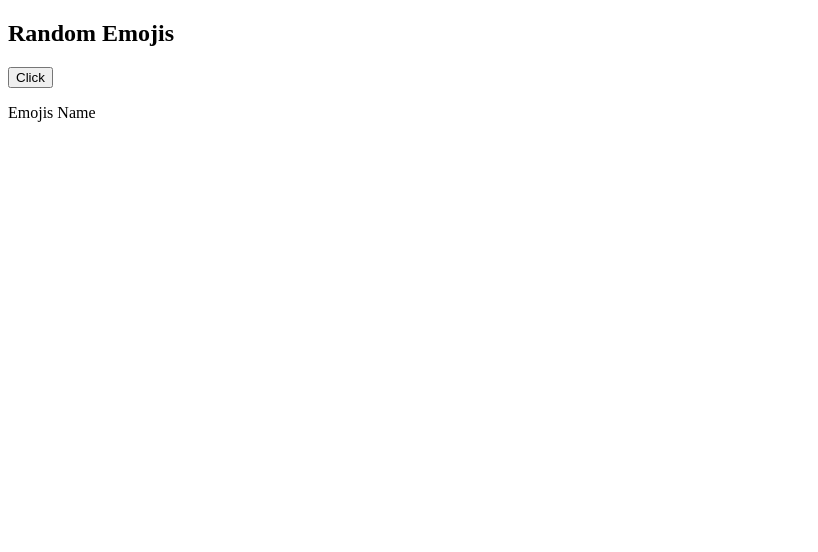
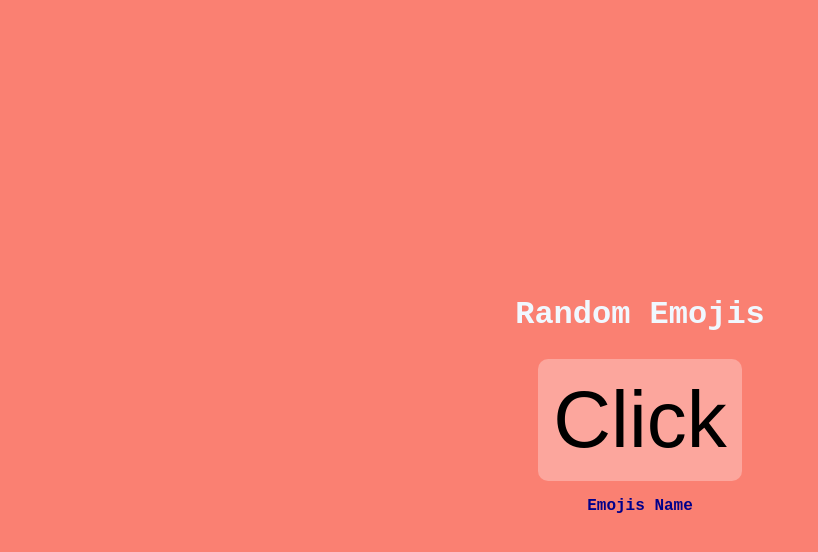
Before and after one commit to walid885/RandomEmoji, a plain HTML site: page index.html in a window 1280 px wide. Shown: the whole page, without its empty margins (0-818 px from the left). Drawn offline with Linux system fonts and the light colour scheme.

Commit message:
finishing the styling part of the project

```diff
--- a/index.html
+++ b/index.html
@@ -9,7 +9,7 @@
 </head>
 <body>
     <h2>Random Emojis </h2>
-    <div>
+    <div class="section">
         <button>Click</button>
         <p>Emojis Name</p>
     </div>
--- a/style.css
+++ b/style.css
@@ -0,0 +1,37 @@
+body{
+    margin: 0;
+    padding: 0;
+    background: salmon;
+    display: flex;
+    flex-direction: column;
+    justify-content: center;
+    height: 100vh;
+    align-items: center;
+    font-family: 'Courier New', Courier, monospace;
+
+}
+h2{
+    font-size: 2rem;
+    color: aliceblue;
+
+}
+.section{
+    text-align: center;
+}
+button{
+    font-size: 5rem ;
+    border: none;
+    background: rgba(255,255,255,.3);
+    border-radius: 10px;
+    padding: 15px;
+    filter: grayscale();
+    transition: filter .2s ease-in-out;
+    cursor: pointer;
+}
+button:hover{
+    filter: grayscale(0);
+}
+p{
+    font-weight: 600;
+    color: darkblue;
+}
```
